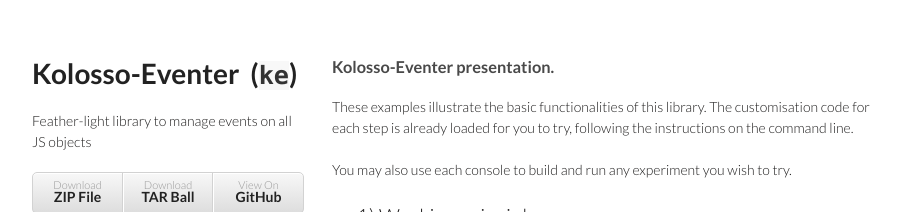
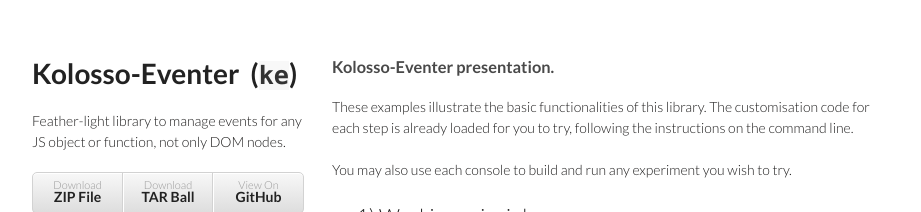
Before and after one commit to Muzietto/kolosso-eventer, a plain HTML site: page index.html in a window 1280 px wide. Shown: the top 212 px of the page, without its empty margins (178-1099 px from the left). Drawn offline with nearby package versions, Linux system fonts and the light colour scheme.

Commit message:
Update index.html

```diff
--- a/index.html
+++ b/index.html
@@ -25,7 +25,7 @@
     <div class="wrapper">
       <header>
         <h1>Kolosso-Eventer &nbsp;(<code>ke</code>)</h1>
-        <p>Feather-light library to manage events on all JS objects</p>
+        <p>Feather-light library to manage events for any JS object or function, not only DOM nodes.</p>
 
         <ul>
           <li><a href="https://github.com/Muzietto/kolosso-eventer/zipball/master">Download <strong>ZIP File</strong></a></li>
```
